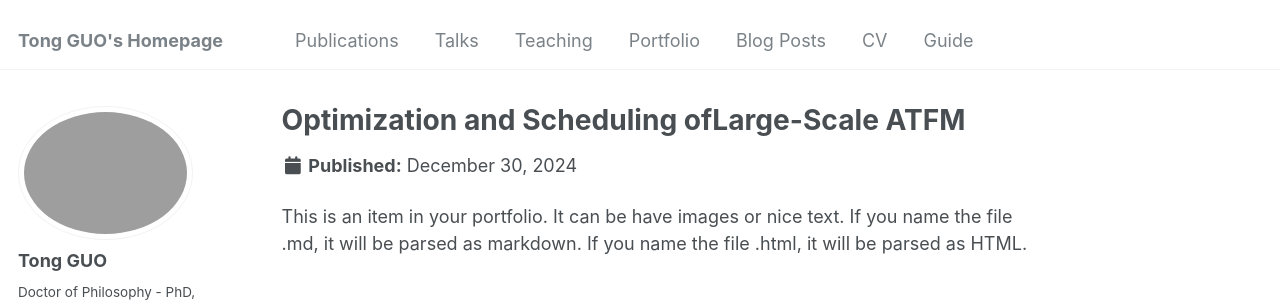
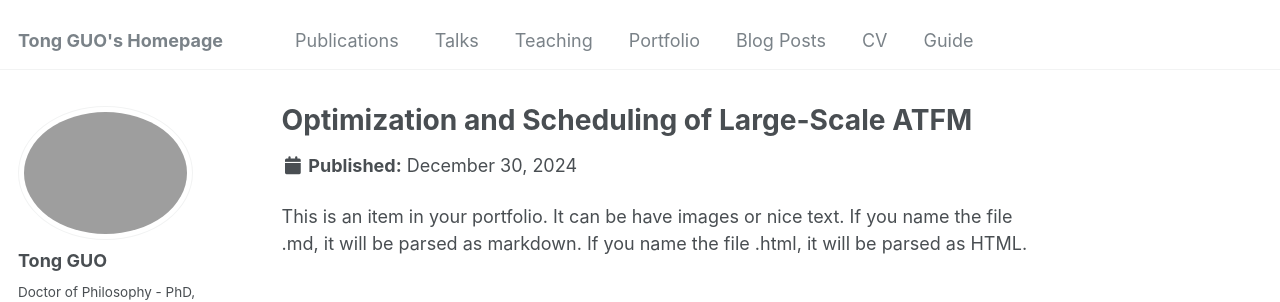
Before and after one commit to buaaguotong/buaaguotong.github.io, a Jekyll site: the page built from _portfolio/portfolio-3.md, in a window 1280 px wide and 944 px high. Shown: the top 302 px of the window. Built offline with Jekyll 4.4.1, drawn with Linux system fonts in a browser that asks for light colours; some web fonts are replaced.

Commit message:
Update portfolio-3.md

```diff
--- a/_portfolio/portfolio-3.md
+++ b/_portfolio/portfolio-3.md
@@ -1,5 +1,5 @@
 ---
-title: "Optimization and Scheduling ofLarge-Scale ATFM"
+title: "Optimization and Scheduling of Large-Scale ATFM"
 excerpt: "This project focuses on optimizing flight traffic flow within Chinese major airport network by adjusting flightdeparture times, flight paths, and airspeeds, while minimizing flight conflict risks and delays. To addressthe challenges of high-dimensional optimization variables and the convergence speed required for real-timeoperations in civil aviation, a large-scale cooperative co-evolutionary optimization algorithm was proposed,utilizing flight spatiotemporal variable grouping. This approach reduced flight plan optimization time fromhours to within 10 minutes. The model and algorithm have been applied and validated in the flight flowmanagement systems of the East China and Northeast China Air Traffic Management Bureaus, significantlyreducing the frequency of slot adjustments and improving the operational efficiency of the air traffic system. <br/><img src='/images/ATFM.png'>"
 collection: portfolio
 ---
```
